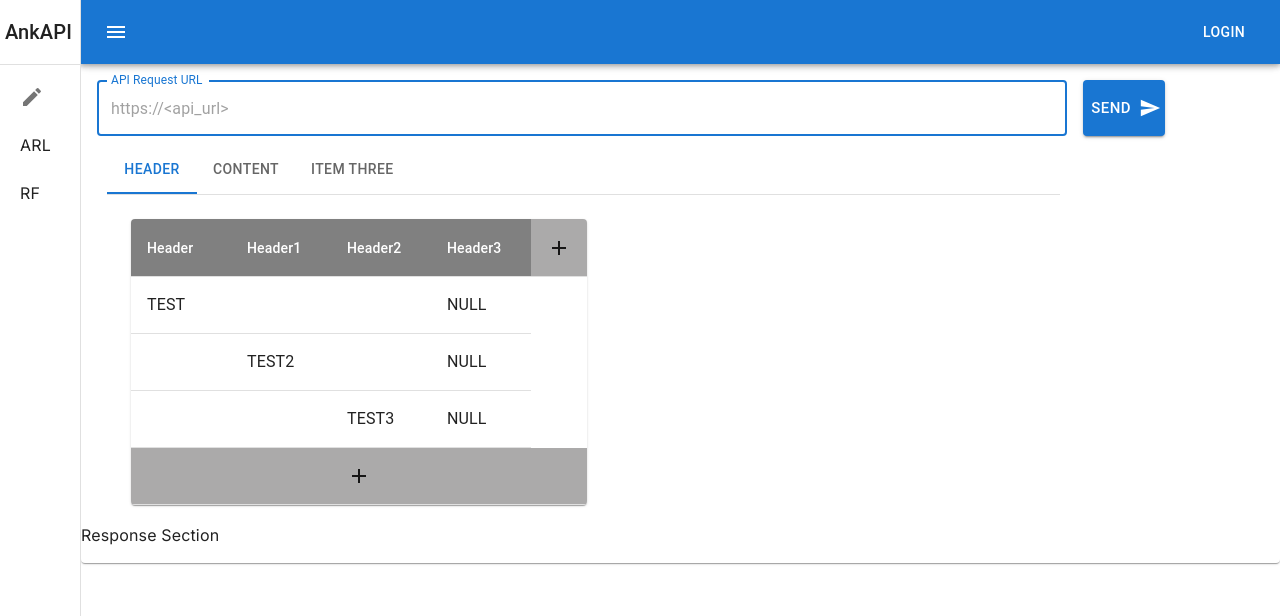
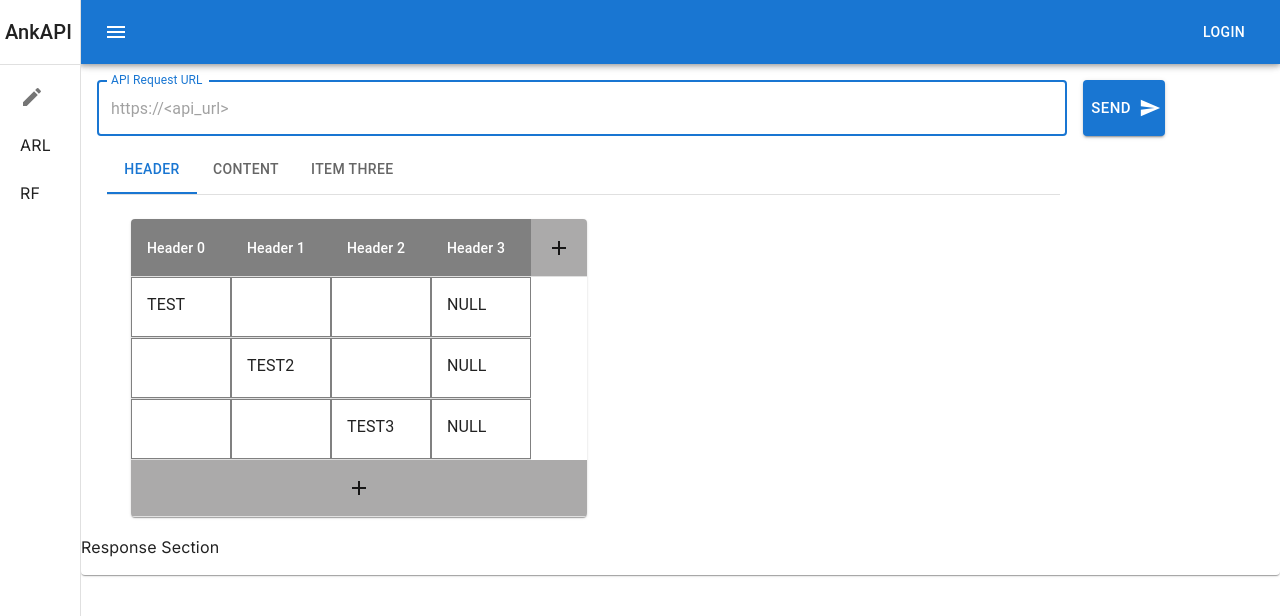
Before and after one commit to EfecanAltay/AnkAPI, a Next.js app: page /dashboard in a window 1280 px wide. Shown: the top 616 px of the page. Built offline with nearby package versions, Linux system fonts and the light colour scheme.

Commit message:
fixed datagrid edit cell design

```diff
--- a/src/components/data-grid/data-grid.component.tsx
+++ b/src/components/data-grid/data-grid.component.tsx
@@ -23,6 +23,7 @@ import {
 import React from "react";
 import AddIcon from "@mui/icons-material/Add";
 import ButtonBase from "@mui/material/ButtonBase";
+import { Block, BorderAll, Padding } from "@mui/icons-material";
 
 const StyledTableCell = styled(TableCell)(({ theme }) => ({
   [`&.${tableCellClasses.head}`]: {
@@ -48,6 +49,22 @@ class DataGridColHeader {
   public Id: number = 0;
   public Name: string = "";
   public Width: number = 100;
+  public Type: DataGridCellType = DataGridCellType.Text;
+
+  /**
+   * DataGridCol
+   */
+  constructor(
+    id: number = 0,
+    name: string = "",
+    width: number = 100,
+    type: DataGridCellType = DataGridCellType.Text
+  ) {
+    this.Id = id;
+    this.Name = name;
+    this.Width = width;
+    this.Type = type;
+  }
 }
 
 class DataGridCol {
@@ -61,8 +78,8 @@ class DataGridCol {
    * DataGridCol
    */
   constructor(
-    id: number,
-    value?: number | string,
+    id: number = 0,
+    value: number | string = "",
     type: DataGridCellType = DataGridCellType.Text,
     rule: DataGridCellRule = DataGridCellRule.Readonly
   ) {
@@ -82,7 +99,7 @@ class DataGridRow {
    * DataGridRow
    */
   constructor(
-    id: number,
+    id: number = 0,
     dataGridCols: DataGridCol[] = [],
     mode: DataGridCellMode = DataGridCellMode.Read
   ) {
@@ -93,10 +110,10 @@ class DataGridRow {
   }
 }
 const colHeader: DataGridColHeader[] = [
-  { Id: 0, Name: "Header", Width: 100 },
-  { Id: 1, Name: "Header1", Width: 100 },
-  { Id: 2, Name: "Header2", Width: 100 },
-  { Id: 3, Name: "Header3", Width: 100 },
+  new DataGridColHeader(0, "Header 0", 100, DataGridCellType.Text),
+  new DataGridColHeader(1, "Header 1", 100),
+  new DataGridColHeader(2, "Header 2", 100),
+  new DataGridColHeader(3, "Header 3", 100),
 ];
 
 const rows: DataGridRow[] = [
@@ -125,13 +142,17 @@ const rows: DataGridRow[] = [
 export default function DataGrid(iDataGrid: IDataGrid) {
   const [, forceRender] = React.useState(false);
 
+  function Refresh() {
+    forceRender((prev) => !prev);
+  }
+
   function _cellOnClick(col: DataGridCol, inputColRef: any) {
     if (
       iDataGrid.EditRule === DataGridTableRule.Editable &&
       col.Rule === DataGridCellRule.Editable
     ) {
       col.CurrentMode = DataGridCellMode.Edit;
-      forceRender((prev) => !prev);
+      Refresh();
       inputColRef?.focus();
     }
   }
@@ -142,7 +163,7 @@ export default function DataGrid(iDataGrid: IDataGrid) {
       col.Rule === DataGridCellRule.Editable
     ) {
       col.CurrentMode = DataGridCellMode.Read;
-      forceRender((prev) => !prev);
+      Refresh();
     }
   }
 
@@ -166,6 +187,7 @@ export default function DataGrid(iDataGrid: IDataGrid) {
               renderCell = (
                 <TextField
                   multiline
+                  className="editCellText"
                   variant="standard"
                   defaultValue={col.Value}
                   inputRef={(input) => input && input.focus()}
@@ -212,6 +234,7 @@ export default function DataGrid(iDataGrid: IDataGrid) {
     return (
       <StyledTableCell
         key={cellId}
+        style={{ padding: "0px" }}
         onClick={() => {
           if (col) _cellOnClick(col, inputRef);
         }}
@@ -221,7 +244,9 @@ export default function DataGrid(iDataGrid: IDataGrid) {
             : "data-grid-cell"
         }
       >
-        {renderCell}
+      <span className="cellStyle">
+          {renderCell}
+        </span>
       </StyledTableCell>
     );
   }
@@ -247,7 +272,10 @@ export default function DataGrid(iDataGrid: IDataGrid) {
           }
           align="center"
         >
-          <ButtonBase style={{ width: "100%", height: "100%" }}>
+          <ButtonBase
+            style={{ width: "100%", height: "100%" }}
+            onClick={PlusRowAction}
+          >
             <AddIcon></AddIcon>
           </ButtonBase>
         </TableCell>
@@ -258,11 +286,45 @@ export default function DataGrid(iDataGrid: IDataGrid) {
   function RenderPlusCol() {
     return (
       <TableCell className="addSectionColButton" key={-1} align="left">
-        <ButtonBase style={{ width: "100%", height: "100%" }}>
+        <ButtonBase
+          style={{ width: "100%", height: "100%" }}
+          onClick={PlusColAction}
+        >
           <AddIcon></AddIcon>
         </ButtonBase>
       </TableCell>
     );
+  }
+
+  function addRow() {
+    const cols = [];
+    for (let index = 0; index < colHeader.length; index++) {
+      cols.push(
+        new DataGridCol(
+          index,
+          "",
+          colHeader[index].Type,
+          iDataGrid.EditRule === DataGridTableRule.Editable
+            ? DataGridCellRule.Editable
+            : DataGridCellRule.Readonly
+        )
+      );
+    }
+    rows.push(new DataGridRow(rows.length - 1, cols));
+    Refresh();
+  }
+
+  function addCol() {
+    colHeader.push(new DataGridColHeader());
+    Refresh();
+  }
+
+  function PlusRowAction() {
+    addRow();
+  }
+
+  function PlusColAction() {
+    addCol();
   }
 
   return (
@@ -286,8 +348,7 @@ export default function DataGrid(iDataGrid: IDataGrid) {
                   {col.Name}
                 </StyledTableCell>
               ))}
-              {
-              iDataGrid.EditRule === DataGridTableRule.Editable &&
+              {iDataGrid.EditRule === DataGridTableRule.Editable &&
               iDataGrid.CurrentMode === DataGridTableMode.Edit &&
               iDataGrid.InsertColRule === DataGridTableRule.Editable
                 ? RenderPlusCol()
@@ -296,8 +357,7 @@ export default function DataGrid(iDataGrid: IDataGrid) {
           </TableHead>
           <TableBody>
             {rows.map((row) => RenderRow(row))}
-            {
-            iDataGrid.EditRule === DataGridTableRule.Editable &&
+            {iDataGrid.EditRule === DataGridTableRule.Editable &&
             iDataGrid.CurrentMode === DataGridTableMode.Edit &&
             iDataGrid.InsertRowRule === DataGridTableRule.Editable
               ? RenderPlusRow()
--- a/src/components/data-grid/data-grid.css
+++ b/src/components/data-grid/data-grid.css
@@ -3,6 +3,7 @@
 
 .data-grid-cell.editable{
     cursor: text;
+    min-width: auto;
 }
 
 .addSectionRowButton{
@@ -19,3 +20,28 @@
     width: 50px;
     height: 50px;
 }
+
+.cellStyle{
+    overflow: scroll;
+    display: inline-block;
+    white-space: nowrap;
+    border: 1px solid gray;
+    display: block;
+    width: 100px;
+    min-height: 60px;
+    max-height: 60px;
+    max-width: 100px;
+    padding: 15px;
+
+    -ms-overflow-style: none;  /* IE and Edge */
+    scrollbar-width: none;  /* Firefox */
+}
+
+.cellStyle::-webkit-scrollbar {
+    display: none;
+}
+
+.editCellText{
+    min-width: 30px;
+    box-sizing: border-box;
+}
```
